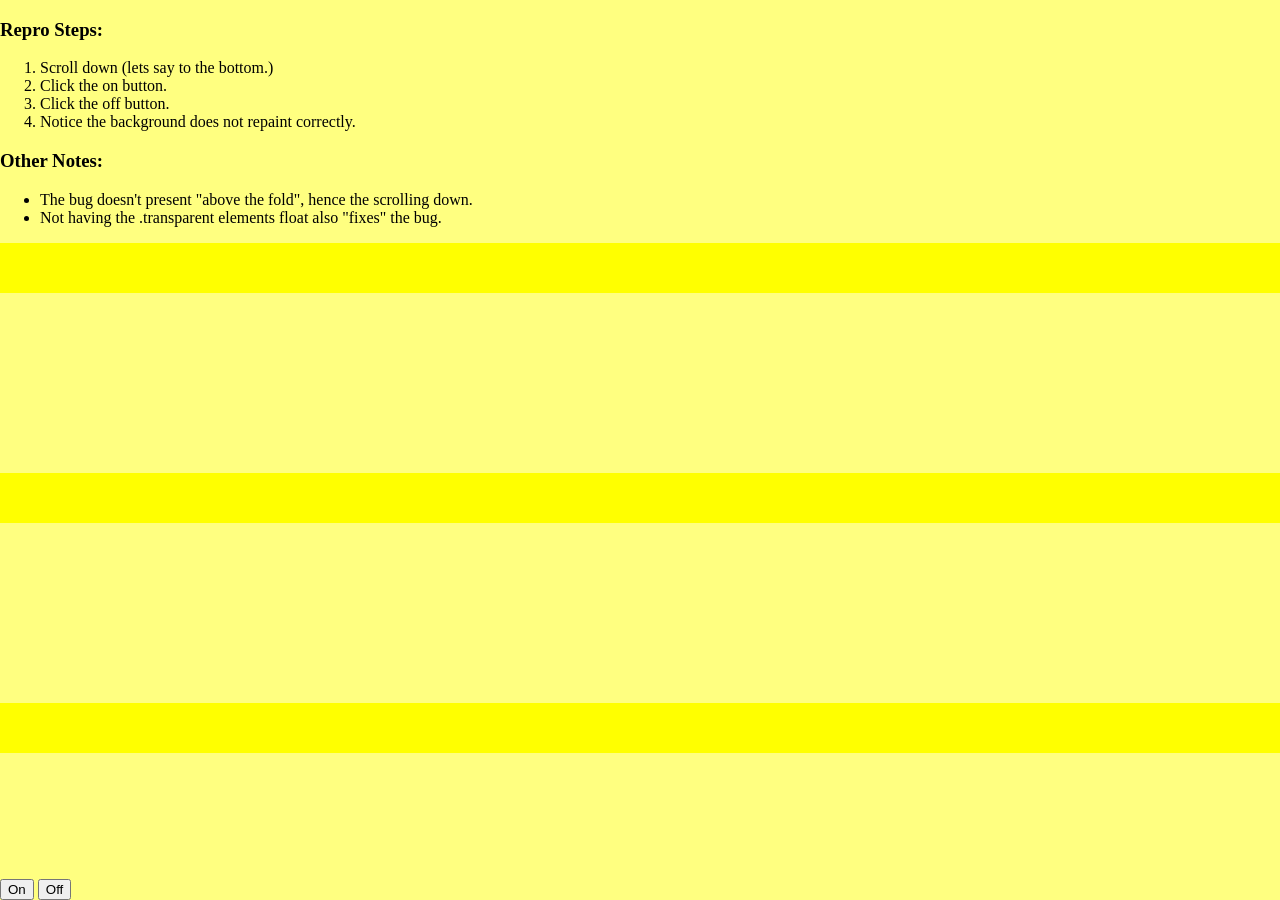
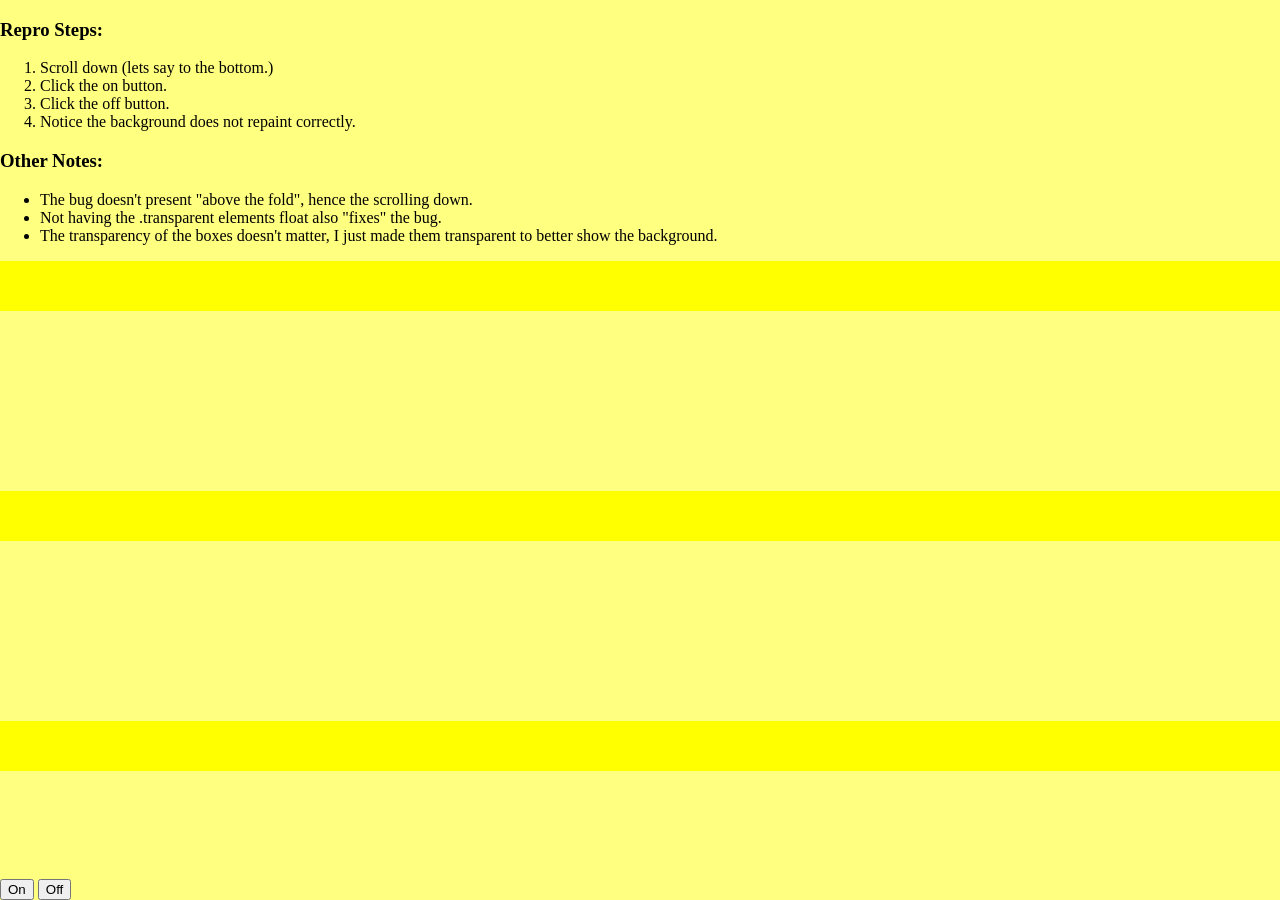
Before and after one commit to imakewebthings/imakewebthings.github.com, a Jekyll site: the page sandbox/chrome-bg-body/index.html, which Jekyll copies as it is, in a window 1280 px wide and 900 px high. Built offline with Jekyll 4.4.1, drawn with Linux system fonts in a browser that asks for light colours.

Commit message:
Another note

```diff
--- a/sandbox/chrome-bg-body/index.html
+++ b/sandbox/chrome-bg-body/index.html
@@ -47,6 +47,7 @@
     <ul>
       <li>The bug doesn't present "above the fold", hence the scrolling down.</li>
       <li>Not having the .transparent elements float also "fixes" the bug.</li>
+      <li>The transparency of the boxes doesn't matter, I just made them transparent to better show the background.</li>
     </ul>
   </div>
   <div class="transparent"></div>
```
